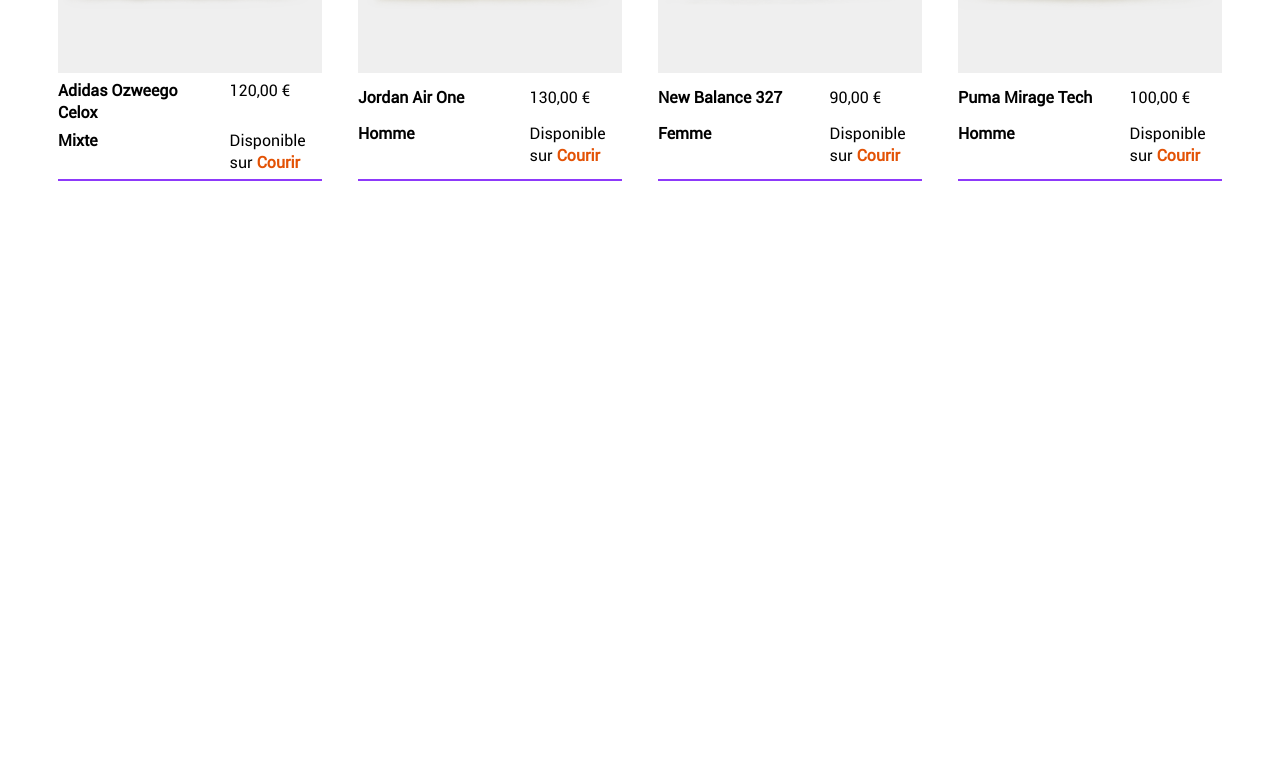
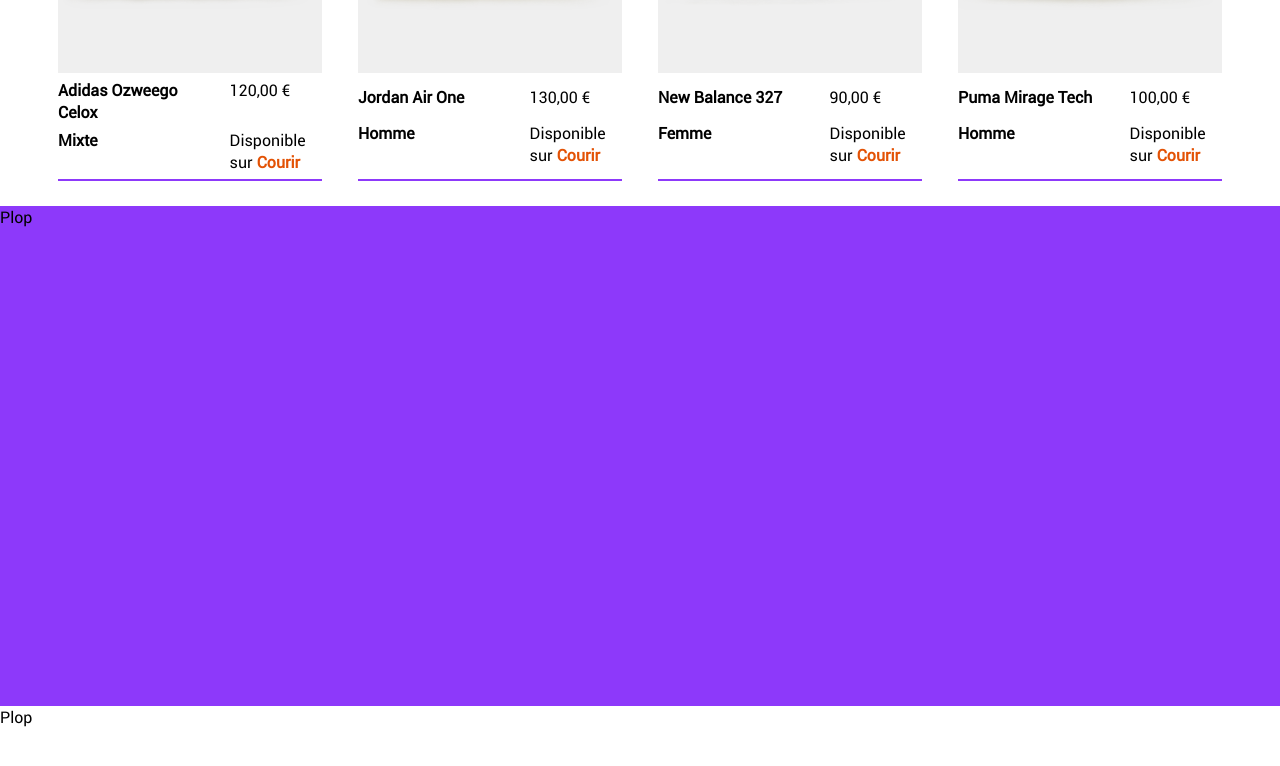
Before and after one commit to yohann-kevin/STB, a Vue app: page / in a window 1280 px wide. Shown: the part 1490-2256 px from the top of the page. Before the commit the page ends 1696 px from the top, so only its background shows below. Built offline with nearby package versions, Linux system fonts and the light colour scheme; the HTML template or start-up script is replaced by a standard one.

Commit message:
feat: add components about and contact

```diff
--- a/src/App.vue
+++ b/src/App.vue
@@ -9,6 +9,8 @@
     </div>
     <Comparator/>
     <Trend/>
+    <About/>
+    <Contact/>
   </div>
 </template>
 
@@ -20,6 +22,8 @@
 import HomeContent from './components/HomeContent.vue'
 import Comparator from './components/Comparator.vue'
 import Trend from './components/Trend.vue'
+import About from './components/About.vue'
+import Contact from './components/Contact.vue'
 
 export default {
   name: 'App',
@@ -30,7 +34,9 @@
     Carousel,
     HomeContent,
     Comparator,
-    Trend
+    Trend,
+    About,
+    Contact
   },
   methods: {
     navEvent: function (isSmart,value) {
--- /dev/null
+++ b/src/components/About.vue
@@ -0,0 +1,18 @@
+<template>
+  <div id="about">
+    <p>Plop</p>
+  </div>
+</template>
+
+<script>
+export default {
+
+}
+</script>
+
+<style scoped>
+#about {
+  min-height: 500px;
+  background-color: var(--purple);
+}
+</style>
--- /dev/null
+++ b/src/components/Contact.vue
@@ -0,0 +1,18 @@
+<template>
+  <div id="contact">
+    <p>Plop</p>
+  </div>
+</template>
+
+<script>
+export default {
+
+}
+</script>
+
+<style scoped>
+#contact {
+  min-height: 500px;
+  background-color: var(--white);
+}
+</style>
```
